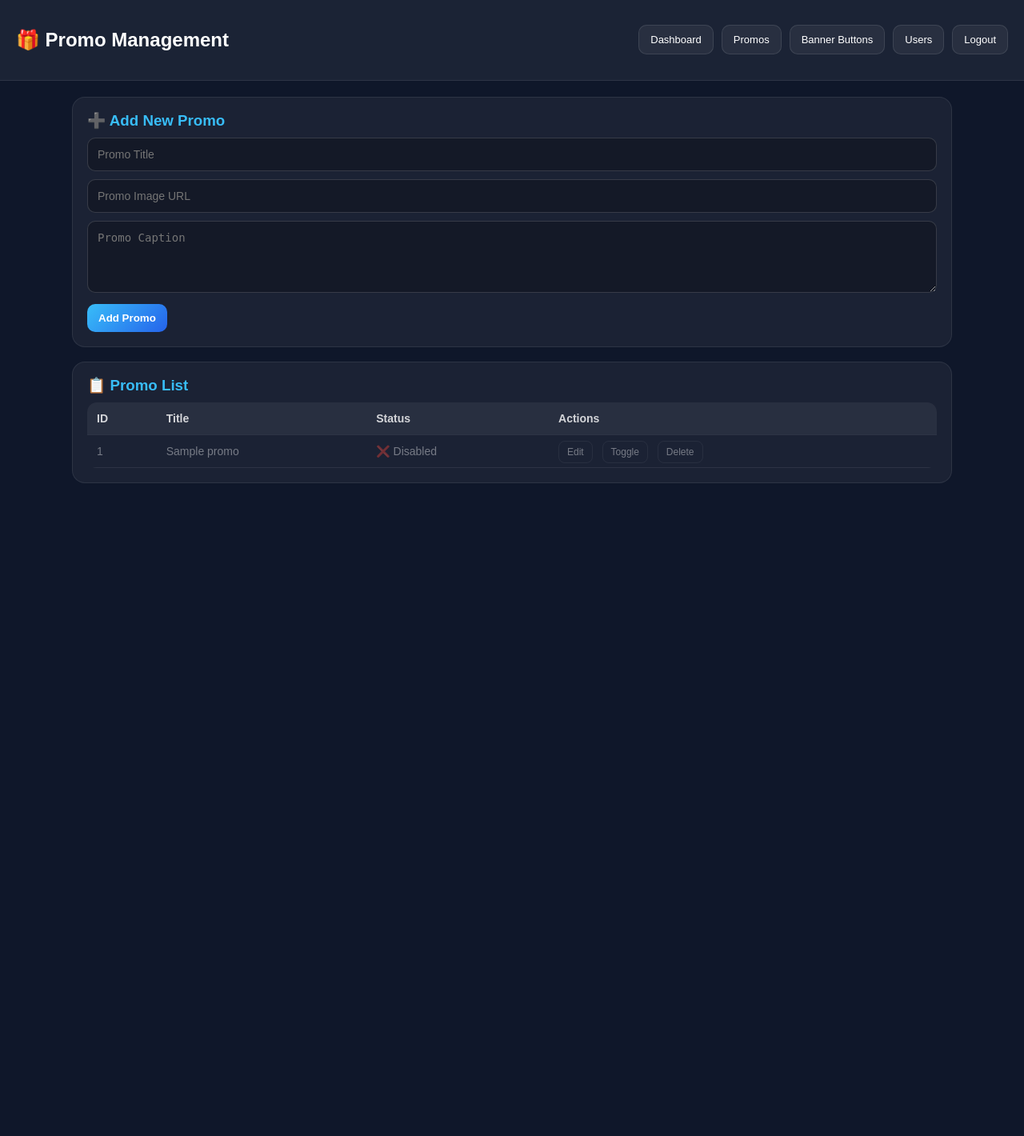
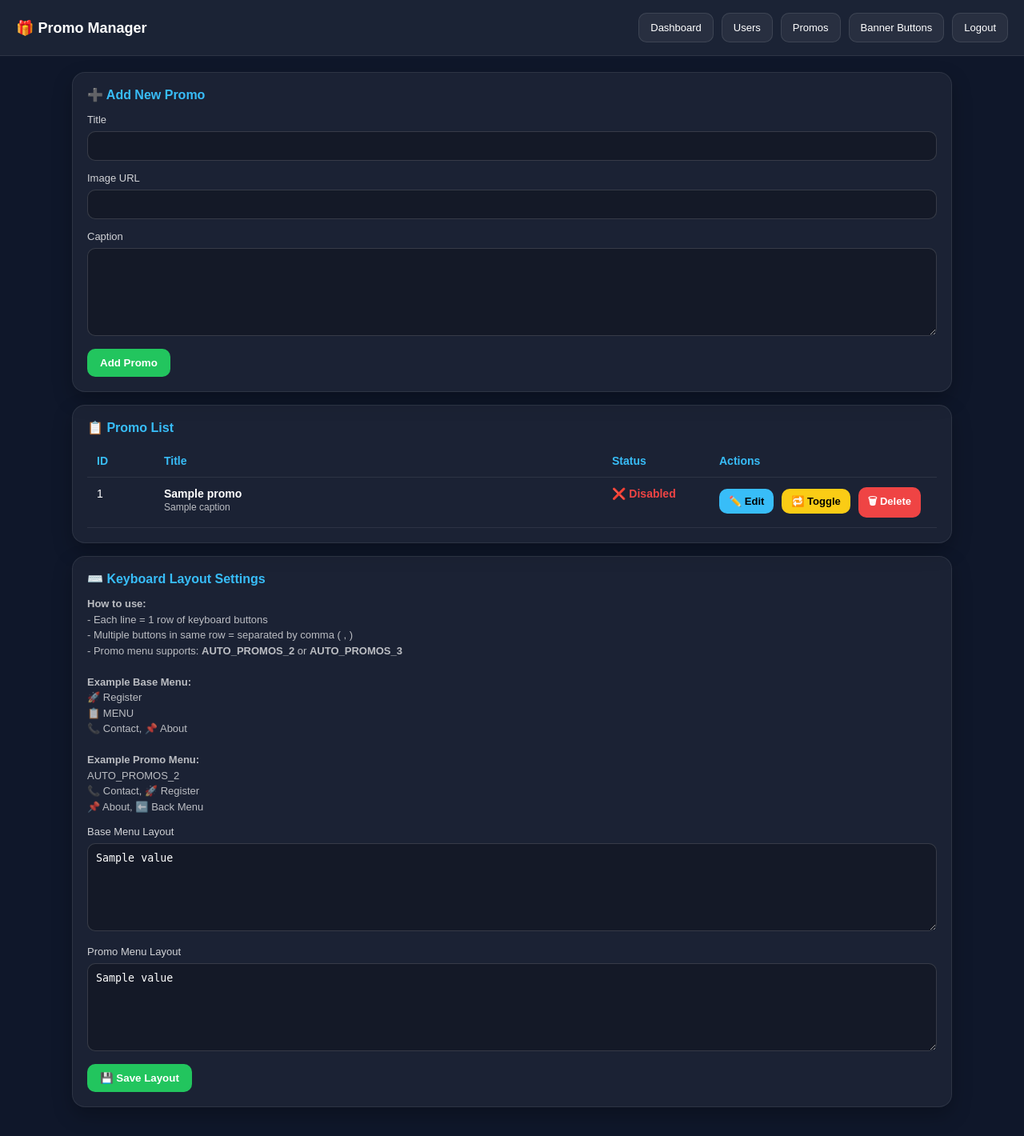
Before and after one commit to Dreamchaser-aus/captaintest12, a Flask app: page /admin/promos in a window 1280 px wide. Shown: the whole page at 80% size. Before the commit the page ends 604 px from the top, so only its background shows below. Run offline with Flask 3, Linux system fonts and the light colour scheme; the visitor is signed in with stand-in values (Sample User, id 1); a database or web service that is not in the repository returns one stand-in record (values such as "Sample title"); some libraries are stand-ins or nearby versions.

Commit message:
Update promos.html

```diff
--- a/templates/promos.html
+++ b/templates/promos.html
@@ -3,7 +3,8 @@
 <head>
   <meta charset="UTF-8">
   <meta name="viewport" content="width=device-width, initial-scale=1.0">
-  <title>Promos</title>
+  <title>Promo Manager</title>
+
   <style>
     body {
       margin: 0;
@@ -13,17 +14,23 @@
     }
 
     .topbar {
-      background: rgba(255,255,255,0.05);
-      border-bottom: 1px solid rgba(255,255,255,0.08);
       padding: 16px 20px;
       display: flex;
       justify-content: space-between;
       align-items: center;
+      background: rgba(255,255,255,0.05);
+      border-bottom: 1px solid rgba(255,255,255,0.08);
+    }
+
+    .topbar h2 {
+      margin: 0;
+      font-size: 18px;
     }
 
     .nav {
       display: flex;
       gap: 10px;
+      flex-wrap: wrap;
     }
 
     .nav a {
@@ -34,7 +41,6 @@
       background: rgba(255,255,255,0.06);
       border: 1px solid rgba(255,255,255,0.1);
       color: white;
-      transition: 0.2s;
     }
 
     .nav a:hover {
@@ -53,147 +59,233 @@
       border: 1px solid rgba(255,255,255,0.08);
       border-radius: 16px;
       padding: 18px;
-      margin-bottom: 18px;
+      margin-bottom: 16px;
+      box-shadow: 0 10px 25px rgba(0,0,0,0.25);
     }
 
-    .card h3 {
-      margin: 0 0 10px;
+    h3 {
+      margin: 0 0 12px;
       color: #38bdf8;
+      font-size: 16px;
+    }
+
+    label {
+      font-size: 13px;
+      opacity: 0.8;
     }
 
     input, textarea {
       width: 100%;
-      padding: 12px;
+      margin-top: 6px;
+      margin-bottom: 12px;
+      padding: 10px;
       border-radius: 10px;
       border: 1px solid rgba(255,255,255,0.15);
       background: rgba(0,0,0,0.25);
       color: white;
-      font-size: 14px;
       outline: none;
       box-sizing: border-box;
-      margin-bottom: 10px;
     }
 
     textarea {
-      min-height: 90px;
+      min-height: 110px;
       resize: vertical;
     }
 
-    .btn {
-      padding: 10px 14px;
+    button {
+      padding: 10px 16px;
       border-radius: 10px;
       border: none;
+      background: #22c55e;
+      color: white;
+      font-weight: bold;
       cursor: pointer;
-      font-weight: bold;
-      background: linear-gradient(135deg, #38bdf8, #2563eb);
-      color: white;
-      transition: 0.2s;
     }
 
-    .btn:hover {
-      opacity: 0.9;
-      transform: translateY(-1px);
+    button:hover {
+      background: #16a34a;
     }
 
     table {
       width: 100%;
       border-collapse: collapse;
-      overflow: hidden;
-      border-radius: 12px;
+      margin-top: 12px;
     }
 
     th, td {
       padding: 12px;
+      border-bottom: 1px solid rgba(255,255,255,0.08);
       text-align: left;
-      border-bottom: 1px solid rgba(255,255,255,0.08);
       font-size: 14px;
+      vertical-align: top;
     }
 
     th {
-      background: rgba(255,255,255,0.06);
-      color: rgba(255,255,255,0.8);
+      color: #38bdf8;
+      font-weight: bold;
     }
 
-    .actions a {
-      margin-right: 8px;
+    .btn {
+      display: inline-block;
+      padding: 8px 12px;
+      border-radius: 10px;
       text-decoration: none;
-      padding: 6px 10px;
-      border-radius: 8px;
-      font-size: 12px;
-      border: 1px solid rgba(255,255,255,0.15);
-      color: white;
-      transition: 0.2s;
+      font-size: 13px;
+      font-weight: bold;
+      margin-right: 6px;
+      border: none;
+      cursor: pointer;
     }
 
-    .actions a:hover {
-      background: rgba(56,189,248,0.2);
-      border-color: rgba(56,189,248,0.4);
+    .btn-edit {
+      background: #38bdf8;
+      color: black;
     }
 
-    .inactive {
-      opacity: 0.4;
+    .btn-toggle {
+      background: #facc15;
+      color: black;
+    }
+
+    .btn-delete {
+      background: #ef4444;
+      color: white;
+    }
+
+    .small-text {
+      font-size: 12px;
+      opacity: 0.7;
+      line-height: 1.5;
+    }
+
+    .status-active {
+      color: #22c55e;
+      font-weight: bold;
+    }
+
+    .status-off {
+      color: #ef4444;
+      font-weight: bold;
+    }
+
+    .layout-hint {
+      font-size: 13px;
+      opacity: 0.7;
+      line-height: 1.5;
+      margin-bottom: 12px;
     }
   </style>
 </head>
+
 <body>
 
   <div class="topbar">
-    <h2>🎁 Promo Management</h2>
+    <h2>🎁 Promo Manager</h2>
+
     <div class="nav">
       <a href="/admin">Dashboard</a>
+      <a href="/admin/users">Users</a>
       <a href="/admin/promos">Promos</a>
       <a href="/admin/banner_buttons">Banner Buttons</a>
-      <a href="/admin/users">Users</a>
       <a href="/admin/logout">Logout</a>
     </div>
   </div>
 
   <div class="container">
 
+    <!-- ADD PROMO -->
     <div class="card">
       <h3>➕ Add New Promo</h3>
+
       <form method="POST" action="/admin/promos/add">
-        <input type="text" name="title" placeholder="Promo Title" required>
-        <input type="text" name="image_url" placeholder="Promo Image URL" required>
-        <textarea name="caption" placeholder="Promo Caption" required></textarea>
-        <button class="btn" type="submit">Add Promo</button>
+        <label>Title</label>
+        <input type="text" name="title" required>
+
+        <label>Image URL</label>
+        <input type="text" name="image_url" required>
+
+        <label>Caption</label>
+        <textarea name="caption" required></textarea>
+
+        <button type="submit">Add Promo</button>
       </form>
     </div>
 
+    <!-- PROMO LIST -->
     <div class="card">
       <h3>📋 Promo List</h3>
 
       <table>
-        <thead>
         <tr>
-            <th>ID</th>
+          <th style="width:60px;">ID</th>
           <th>Title</th>
-            <th>Status</th>
-            <th>Actions</th>
+          <th style="width:110px;">Status</th>
+          <th style="width:260px;">Actions</th>
         </tr>
-        </thead>
-        <tbody>
+
         {% for p in promos %}
-          <tr class="{% if not p[4] %}inactive{% endif %}">
+        <tr>
           <td>{{ p[0] }}</td>
-            <td>{{ p[1] }}</td>
+          <td>
+            <b>{{ p[1] }}</b><br>
+            <span class="small-text">{{ p[3][:120] }}{% if p[3]|length > 120 %}...{% endif %}</span>
+          </td>
+
           <td>
             {% if p[4] %}
-                ✅ Active
+              <span class="status-active">✅ Active</span>
             {% else %}
-                ❌ Disabled
+              <span class="status-off">❌ Disabled</span>
             {% endif %}
           </td>
-            <td class="actions">
-              <a href="/admin/promo/{{ p[0] }}">Edit</a>
-              <a href="/admin/promos/toggle/{{ p[0] }}">Toggle</a>
-              <a href="/admin/promos/delete/{{ p[0] }}" onclick="return confirm('Delete this promo?')">Delete</a>
+
+          <td>
+            <a class="btn btn-edit" href="/admin/promo/{{ p[0] }}">✏️ Edit</a>
+            <a class="btn btn-toggle" href="/admin/promos/toggle/{{ p[0] }}">🔁 Toggle</a>
+            <a class="btn btn-delete"
+               href="/admin/promos/delete/{{ p[0] }}"
+               onclick="return confirm('Delete this promo?');">
+               🗑 Delete
+            </a>
           </td>
         </tr>
         {% endfor %}
-        </tbody>
       </table>
 
+    </div>
+
+    <!-- KEYBOARD LAYOUT SETTINGS -->
+    <div class="card">
+      <h3>⌨️ Keyboard Layout Settings</h3>
+
+      <div class="layout-hint">
+        <b>How to use:</b><br>
+        - Each line = 1 row of keyboard buttons<br>
+        - Multiple buttons in same row = separated by comma ( , )<br>
+        - Promo menu supports: <b>AUTO_PROMOS_2</b> or <b>AUTO_PROMOS_3</b><br><br>
+
+        <b>Example Base Menu:</b><br>
+        🚀 Register<br>
+        📋 MENU<br>
+        📞 Contact, 📌 About<br><br>
+
+        <b>Example Promo Menu:</b><br>
+        AUTO_PROMOS_2<br>
+        📞 Contact, 🚀 Register<br>
+        📌 About, ⬅️ Back Menu
+      </div>
+
+      <form method="POST" action="/admin/menu_layout">
+
+        <label>Base Menu Layout</label>
+        <textarea name="base_menu_layout" required>{{ base_layout }}</textarea>
+
+        <label>Promo Menu Layout</label>
+        <textarea name="promo_menu_layout" required>{{ promo_layout }}</textarea>
+
+        <button type="submit">💾 Save Layout</button>
+
+      </form>
     </div>
 
   </div>
```
Lines whose indentation alone changed are shown as unchanged.
